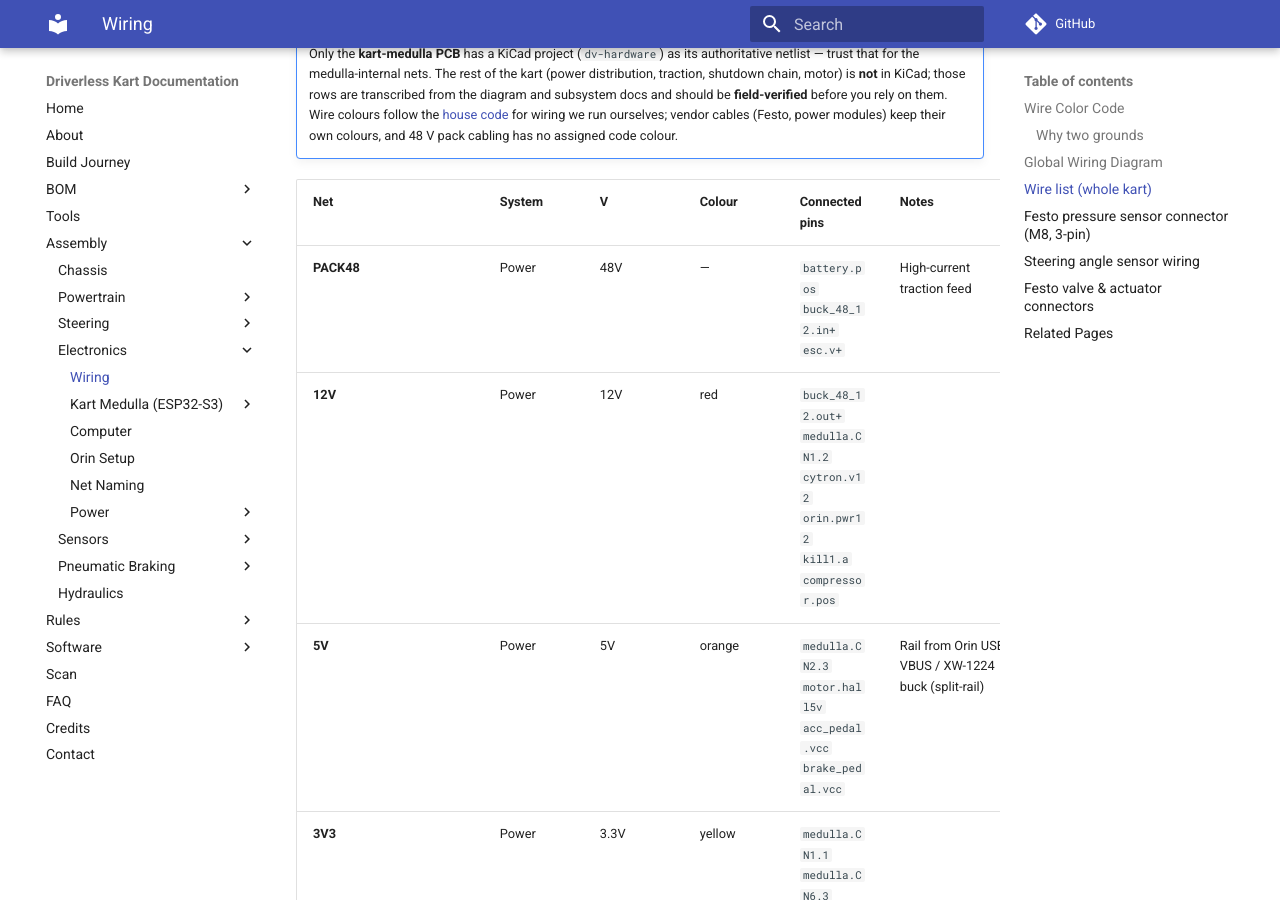
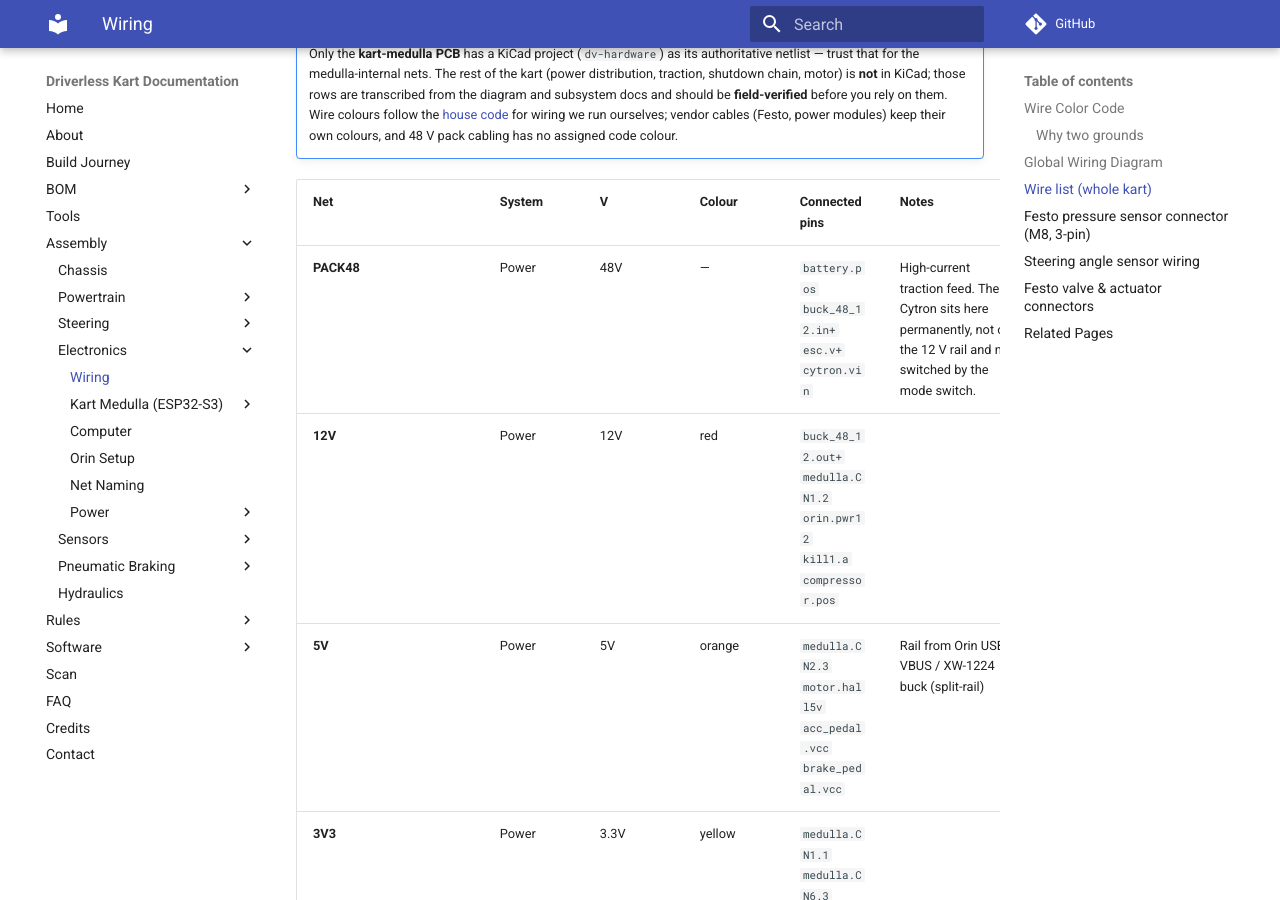
Before and after one commit to UM-Driverless/kart_docs, an MkDocs documentation site: the page built from docs/assembly/electronics/wiring.md, in a window 1280 px wide and 900 px high, scrolled down 2302 px. Built offline with MkDocs 1.6.1 and Material for MkDocs 9.7.7, drawn with Linux system fonts in a browser that asks for light colours; comment, search, counter and statistics services are not loaded.

Commit message:
The Cytron runs off the 48 V pack, not the 12 V rail
Settled by Rubén. steering/index.md was right all along; kart-medulla/index.md and
power/battery.md both said 12 V and are both wrong. Two sources agreeing was not
evidence here -- one had been written by copying the other.

wiring.yaml: the Cytron's supply pin moves from the 12V net to PACK48, and is
renamed v12 -> vin. The old pin name encoded the wrong answer, so leaving it would
have re-seeded the error later. STEER_M+/STEER_M- are re-labelled 48 V.
check_wiring.py still reports 115/115 pins wired.

The MD25HV accepts 7-58 V, so the pack is in spec and nothing downstream changes.
The "permanent, not switched through the mode switch" half of the 2026-05-01
decision is untouched -- that was about inrush browning out the Orin on every switch
into autonomous, i.e. when it is connected, not which rail it sits on.

```diff
--- a/docs/assembly/electronics/wiring/wiring.yaml
+++ b/docs/assembly/electronics/wiring/wiring.yaml
@@ -42,7 +42,7 @@ devices:
            CN4.1, CN4.2, CN4.3, CN5.1, CN5.2, CN5.3, CN6.1, CN6.2, CN6.3,
            CN7.1, CN7.2, CN7.3, CN8.1, CN8.2, CN8.3, CN9.1, CN9.2, CN9.3,
            CN10.1, CN10.2, CN10.3, USB]
-  cytron:         {desc: "Cytron MD25HV steering H-bridge", pins: [v12, gnd, pwm, dir, mplus, mminus]}
+  cytron:         {desc: "Cytron MD25HV steering H-bridge (7-58 V input)", pins: [vin, gnd, pwm, dir, mplus, mminus]}
   steer_motor:    {desc: "Steering motor", pins: [mplus, mminus]}
   steer_sensor:   {desc: "Steering angle sensor (AS5600 now / MT6701 planned)", pins: [vcc, gnd, sda, scl, pwm]}
   esc:            {desc: "BLDC traction ESC (AliExpress 48 V)", pins: [v+, v-, u, v, w, throttle, key1, key2]}
@@ -75,8 +75,8 @@ devices:
 
 nets:
   # --- power distribution ---
-  - {name: PACK48, system: Power, class: power, voltage: "48V", pins: [battery.pos, buck_48_12.in+, esc.v+], note: "High-current traction feed"}
-  - {name: "12V",  system: Power, class: power, voltage: "12V", pins: [buck_48_12.out+, medulla.CN1.2, cytron.v12, orin.pwr12, kill1.a, compressor.pos]}
+  - {name: PACK48, system: Power, class: power, voltage: "48V", pins: [battery.pos, buck_48_12.in+, esc.v+, cytron.vin], note: "High-current traction feed. The Cytron sits here permanently, not on the 12 V rail and not switched by the mode switch."}
+  - {name: "12V",  system: Power, class: power, voltage: "12V", pins: [buck_48_12.out+, medulla.CN1.2, orin.pwr12, kill1.a, compressor.pos]}
   - {name: "5V",   system: Power, class: power, voltage: "5V",  pins: [medulla.CN2.3, motor.hall5v, acc_pedal.vcc, brake_pedal.vcc], note: "Rail from Orin USB VBUS / XW-1224 buck (split-rail)"}
   - {name: "3V3",  system: Power, class: power, voltage: "3.3V", pins: [medulla.CN1.1, medulla.CN6.3, steer_sensor.vcc]}
   - {name: "24V",  system: Power, class: power, voltage: "24V", status: planned, pins: [press1.supply, press2.supply, vppm.v24], note: "Shared sensor/VPPM rail, buck-boost not yet fitted"}
@@ -98,8 +98,8 @@ nets:
   - {name: STEER_ANGLE_PWM, system: Steering, class: signal, voltage: "3.3V", status: planned, pins: [medulla.CN5.2, steer_sensor.pwm], note: "Future MT6701 single-wire PWM (R10 removed)"}
   - {name: CMD_STEER_PWM,   system: Steering, class: signal, voltage: "3.3V", pins: [medulla.CN9.1, cytron.pwm]}
   - {name: CMD_STEER_DIR,   system: Steering, class: signal, voltage: "3.3V", pins: [medulla.CN8.3, cytron.dir]}
-  - {name: "STEER_M+",      system: Steering, class: drive, voltage: "12V", color: "—", pins: [cytron.mplus, steer_motor.mplus]}
-  - {name: "STEER_M-",      system: Steering, class: drive, voltage: "12V", color: "—", pins: [cytron.mminus, steer_motor.mminus]}
+  - {name: "STEER_M+",      system: Steering, class: drive, voltage: "48V", color: "—", pins: [cytron.mplus, steer_motor.mplus]}
+  - {name: "STEER_M-",      system: Steering, class: drive, voltage: "48V", color: "—", pins: [cytron.mminus, steer_motor.mminus]}
 
   # --- throttle ---
   - {name: PEDAL_ACC,   system: Throttle, class: signal, voltage: "0–5V", pins: [acc_pedal.sig, medulla.CN6.2, mode_switch.manual], note: "Feeds both the medulla ADC and the manual mux input"}
```
Also changed, not shown: docs/assembly/electronics/kart-medulla/index.md (+1 -1 lines), docs/assembly/electronics/power/battery.md (+1 -1 lines), history.md (+22 -0 lines), tasks.md (+8 -10 lines).
